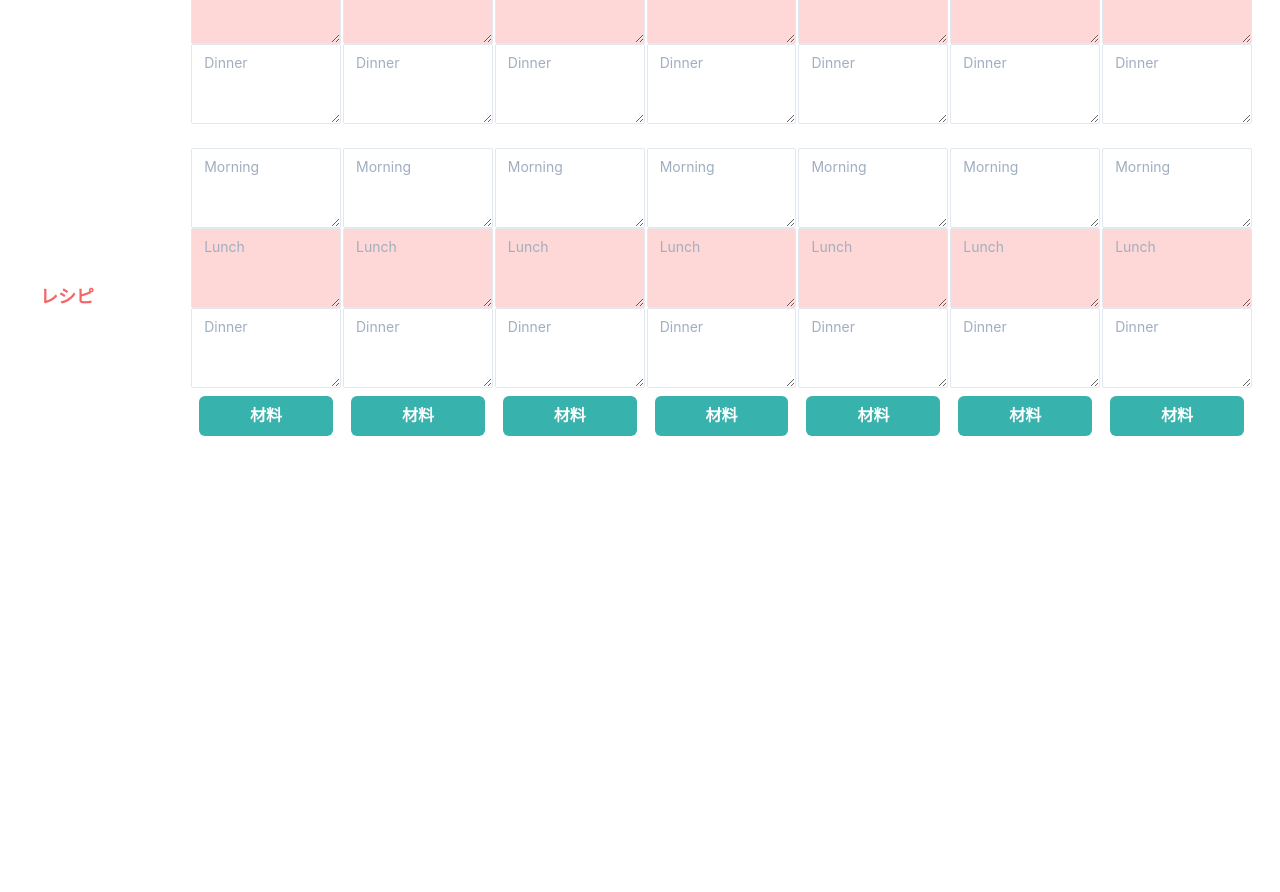
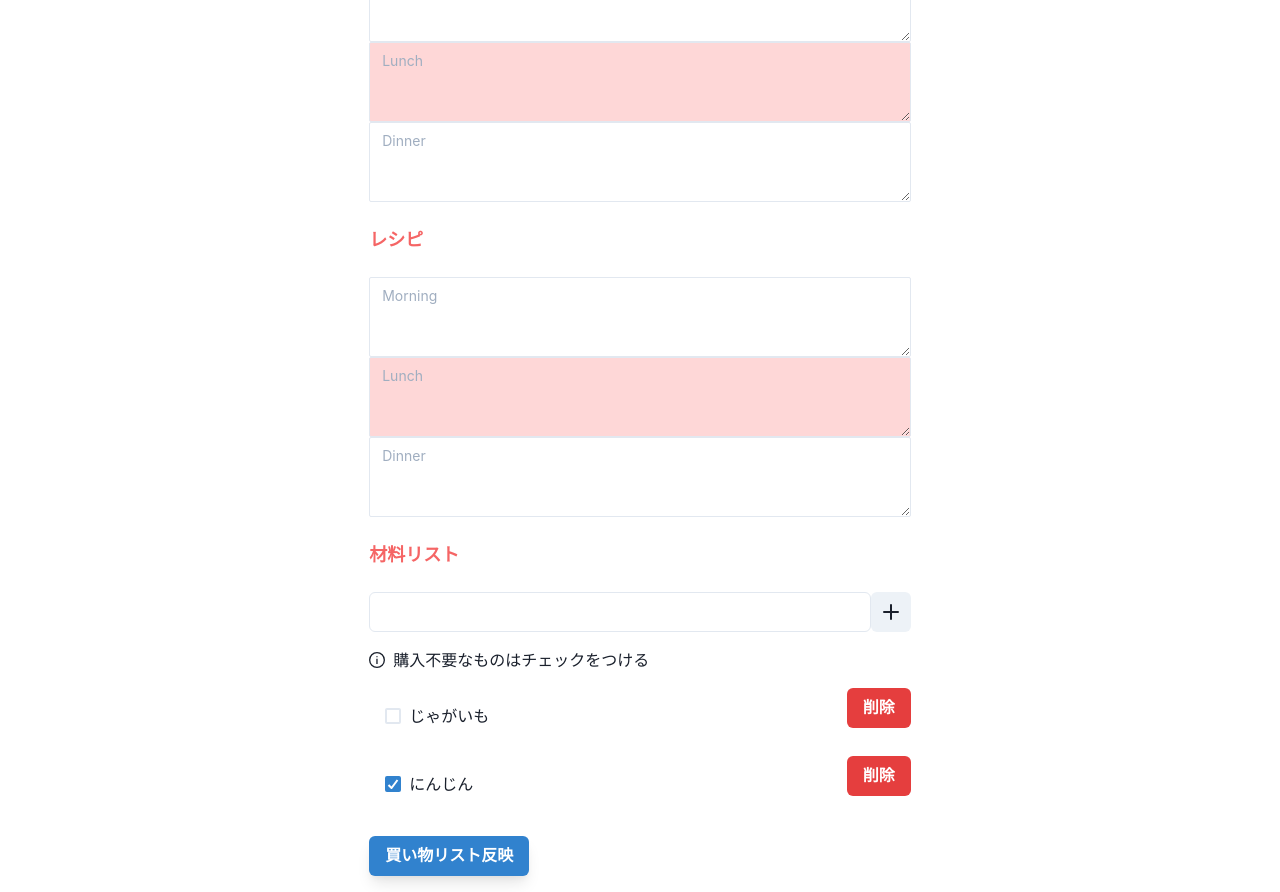
Before and after one commit to AkieMaezawa/createMenuTable, a React (Create React App) app: page /menu_table in a window 1280 px wide. Shown: the part 240-1132 px from the top of the page. Before the commit the page ends 800 px from the top, so only its background shows below. Built offline with nearby package versions, Linux system fonts and the light colour scheme.

Commit message:
Create MenuTable Page

```diff
--- a/src/components/atoms/input/ItemInput.tsx
+++ b/src/components/atoms/input/ItemInput.tsx
@@ -1,5 +1,6 @@
-import { Button, Flex, Input } from "@chakra-ui/react";
-import { memo, useState, VFC } from "react";
+import { AddIcon } from "@chakra-ui/icons";
+import { Flex, IconButton, Input } from "@chakra-ui/react";
+import React, { memo, useState, VFC } from "react";
 
 import { Item } from "../../../types/Item";
 
@@ -15,7 +16,7 @@ const ItemInput: VFC<Props> = memo(({ setItems, items }) => {
   const handleInputChange = (e: React.ChangeEvent<HTMLInputElement>) => {
     setInputTitle(e.target.value);
   };
-  const handleSubmit = () => {
+  const handleSubmit = (event: any) => {
     setCount(count + 1);
 
     const newItem: Item = {
@@ -26,20 +27,28 @@ const ItemInput: VFC<Props> = memo(({ setItems, items }) => {
 
     setItems([newItem, ...items]);
     setInputTitle("");
+    event.preventDefault();
   };
 
   return (
+    <React.Fragment>
+      <form noValidate autoComplete="off" onSubmit={handleSubmit}>
         <Flex pb={4}>
           <Input
             value={inputTitle}
             onChange={handleInputChange}
             align="center"
-        width="150px"
+            width="100%"
           />
-      <Button onClick={handleSubmit} align="center">
-        +
-      </Button>
+          <IconButton
+            onClick={handleSubmit}
+            align="center"
+            aria-label="Add to item"
+            icon={<AddIcon />}
+          />
         </Flex>
+      </form>
+    </React.Fragment>
   );
 });
 
--- a/src/components/atoms/list/ShoppingItem.tsx
+++ b/src/components/atoms/list/ShoppingItem.tsx
@@ -1,8 +1,7 @@
-import { Button } from "@chakra-ui/react";
+import { Button, ListItem, Checkbox, Spacer, Stack } from "@chakra-ui/react";
 import { memo, VFC } from "react";
 
 import { Item } from "../../../types/Item";
-import classes from "../../../css/AddList.module.scss";
 
 type Props = {
   item: Item;
@@ -12,21 +11,17 @@ type Props = {
 
 const ShoppingItem: VFC<Props> = memo(({ item, handleDone, handleDelete }) => {
   return (
-    <li>
-      <label className={item.done ? classes.label_done : ""}>
-        <input
-          type="checkbox"
-          className={classes.checkbox_input}
-          onClick={() => handleDone(item)}
-          defaultChecked={item.done}
-        />
-        <span className={classes.checkbox_label}>{item.title}</span>
-      </label>
-
-      <Button colorScheme="red" onClick={() => handleDelete(item)}>
-        削除
-      </Button>
-    </li>
+    <ListItem>
+      <Stack direction={["column", "row"]} spacing="24px">
+        <Checkbox p="4" isChecked={item.done} onChange={() => handleDone(item)}>
+          {item.title}
+        </Checkbox>
+        <Spacer />
+        <Button colorScheme="red" onClick={() => handleDelete(item)}>
+          削除
+        </Button>
+      </Stack>
+    </ListItem>
   );
 });
 
--- a/src/components/atoms/list/ShoppingList.tsx
+++ b/src/components/atoms/list/ShoppingList.tsx
@@ -2,8 +2,7 @@ import { memo, VFC } from "react";
 
 import { Item } from "../../../types/Item";
 import ShoppingItem from "../list/ShoppingItem";
-import classes from "../../../css/AddList.module.scss";
-import { Flex } from "@chakra-ui/react";
+import { Box, List } from "@chakra-ui/react";
 
 type Props = {
   items: Item[];
@@ -22,11 +21,11 @@ const ShoppingList: VFC<Props> = memo(({ items, setItems }) => {
   };
 
   return (
-    <Flex>
+    <Box>
       {items.length <= 0 ? (
-        "登録されたTODOはありません。"
+        "登録された材料はありません。"
       ) : (
-        <ul className={classes.shopping_list}>
+        <List spacing={3}>
           {items.map((item) => (
             <ShoppingItem
               key={item.id}
@@ -35,9 +34,9 @@ const ShoppingList: VFC<Props> = memo(({ items, setItems }) => {
               handleDone={handleDone}
             />
           ))}
-        </ul>
+        </List>
       )}
-    </Flex>
+    </Box>
   );
 });
 
--- a/src/components/atoms/textArea/TextAreaBLD.tsx
+++ b/src/components/atoms/textArea/TextAreaBLD.tsx
@@ -1,14 +1,12 @@
 import { memo, ReactNode, VFC } from "react";
-import { Box, Textarea, Center, Button } from "@chakra-ui/react";
+import { Box, Textarea, Center } from "@chakra-ui/react";
 
 type Props = {
   children?: ReactNode;
-  setButton?: boolean;
 };
 
 export const TextAreaBLD: VFC<Props> = memo((props) => {
-  const { children, setButton = false } = props;
-  const onClickUpdate = () => alert();
+  const { children } = props;
 
   return (
     <Box>
@@ -23,19 +21,6 @@ export const TextAreaBLD: VFC<Props> = memo((props) => {
         backgroundColor="red.100"
       />
       <Textarea placeholder="Dinner" size="sm" resize="vertical" />
-      <Center>
-        <Button
-          bg="teal.400"
-          color="white"
-          width="100%"
-          margin={2}
-          _hover={{ opacity: 0.8 }}
-          onClick={onClickUpdate}
-          display={setButton ? "block" : "none"}
-        >
-          材料
-        </Button>
-      </Center>
     </Box>
   );
 });
--- /dev/null
+++ b/src/components/organisms/menuTable/AddList.tsx
@@ -0,0 +1,40 @@
+import { InfoOutlineIcon } from "@chakra-ui/icons";
+import { Box, Text } from "@chakra-ui/react";
+import { memo, useState, VFC } from "react";
+
+import { Item } from "../../../types/Item";
+import ItemInput from "../../atoms/input/ItemInput";
+import ShoppingList from "../../atoms/list/ShoppingList";
+
+const initialState: Item[] = [
+  {
+    id: 2,
+    title: "じゃがいも",
+    done: false
+  },
+  {
+    id: 1,
+    title: "にんじん",
+    done: true
+  }
+];
+
+export const AddList: VFC = memo(() => {
+  const [items, setItems] = useState(initialState);
+
+  return (
+    <Box>
+      <Text fontSize="lg" color="red.400" fontWeight="bold">
+        材料リスト
+      </Text>
+      <br />
+      <ItemInput setItems={setItems} items={items} />
+
+      <Text fontSize="md" pb={4}>
+        <InfoOutlineIcon mr={2} mb={1} />
+        購入不要なものはチェックをつける
+      </Text>
+      <ShoppingList setItems={setItems} items={items} />
+    </Box>
+  );
+});
--- a/src/components/organisms/menuTable/WeeklyTextArea.tsx
+++ b/src/components/organisms/menuTable/WeeklyTextArea.tsx
@@ -1,41 +1,24 @@
 import { memo, VFC } from "react";
-import { HStack, Box, Text, Tooltip } from "@chakra-ui/react";
+import { Box, Text, Tooltip } from "@chakra-ui/react";
 
 import { TextAreaBLD } from "../../atoms/textArea/TextAreaBLD";
 
 export const WeeklyTextArea: VFC = memo(() => {
   return (
     <Box>
-      <HStack spacing="2px" padding={3}>
-        <Box width="2xl" pl={3}>
       <Text fontSize="lg" color="red.400" fontWeight="bold">
         MENU
       </Text>
-        </Box>
-        <TextAreaBLD>月</TextAreaBLD>
-        <TextAreaBLD>火</TextAreaBLD>
-        <TextAreaBLD>水</TextAreaBLD>
-        <TextAreaBLD>木</TextAreaBLD>
-        <TextAreaBLD>金</TextAreaBLD>
-        <TextAreaBLD>土</TextAreaBLD>
-        <TextAreaBLD>日</TextAreaBLD>
-      </HStack>
-      <HStack spacing="2px" padding={3}>
-        <Box width="2xl" pl={3}>
+      <br />
+      <TextAreaBLD />
+      <br />
       <Tooltip label="URL、レシピメモを入力" placement="bottom-start">
         <Text fontSize="lg" color="red.400" fontWeight="bold">
           レシピ
         </Text>
       </Tooltip>
-        </Box>
-        <TextAreaBLD setButton={true} />
-        <TextAreaBLD setButton={true} />
-        <TextAreaBLD setButton={true} />
-        <TextAreaBLD setButton={true} />
-        <TextAreaBLD setButton={true} />
-        <TextAreaBLD setButton={true} />
-        <TextAreaBLD setButton={true} />
-      </HStack>
+      <br />
+      <TextAreaBLD />
     </Box>
   );
 });
--- a/src/components/pages/MenuTable.tsx
+++ b/src/components/pages/MenuTable.tsx
@@ -1,12 +1,96 @@
-import { memo, VFC } from "react";
+import { memo, useState, VFC } from "react";
+import {
+  Container,
+  Tabs,
+  TabList,
+  TabPanels,
+  Tab,
+  TabPanel,
+  Button
+} from "@chakra-ui/react";
 
 import { WeeklyTextArea } from "../organisms/menuTable/WeeklyTextArea";
-import { Container } from "@chakra-ui/react";
+import { AddList } from "../organisms/menuTable/AddList";
+
+type Week = {
+  id: number;
+  text: string;
+  bg: string;
+};
+
+const weektext: Week[] = [
+  {
+    id: 1,
+    text: "月",
+    bg: ""
+  },
+  {
+    id: 2,
+    text: "火",
+    bg: "teal.50"
+  },
+  {
+    id: 3,
+    text: "水",
+    bg: ""
+  },
+  {
+    id: 4,
+    text: "木",
+    bg: "teal.50"
+  },
+  {
+    id: 5,
+    text: "金",
+    bg: ""
+  },
+  {
+    id: 6,
+    text: "土",
+    bg: "teal.50"
+  },
+  {
+    id: 7,
+    text: "日",
+    bg: ""
+  }
+];
 
 export const MenuTable: VFC = memo(() => {
+  const [tabIndex, setTabIndex] = useState<any>(0);
+  const bg = weektext[tabIndex].bg;
+
   return (
-    <Container maxW="container.xl">
-      <WeeklyTextArea />
+    <Container>
+      <Tabs
+        size="md"
+        variant="enclosed"
+        pt={3}
+        onChange={(index) => setTabIndex(index)}
+        bg={bg}
+      >
+        <TabList>
+          {weektext.map((week) => (
+            <Tab key={week.id} _selected={{ color: "white", bg: "blue.400" }}>
+              {week.text}
+            </Tab>
+          ))}
+        </TabList>
+
+        <TabPanels>
+          {weektext.map((week) => (
+            <TabPanel key={week.id}>
+              <WeeklyTextArea />
+              <br />
+              <AddList />
+              <br />
+              <Button colorScheme="blue" boxShadow="lg">
+                買い物リスト反映
+              </Button>
+            </TabPanel>
+          ))}
+        </TabPanels>
+      </Tabs>
     </Container>
   );
 });
```
Also changed, not shown: src/components/molecules/AddList.tsx (deleted, +0 -32 lines), src/components/molecules/WeeklyTextArea.tsx (deleted, +0 -41 lines), src/css/AddList.module.scss (deleted, +0 -64 lines). Lines whose indentation alone changed are shown as unchanged.
